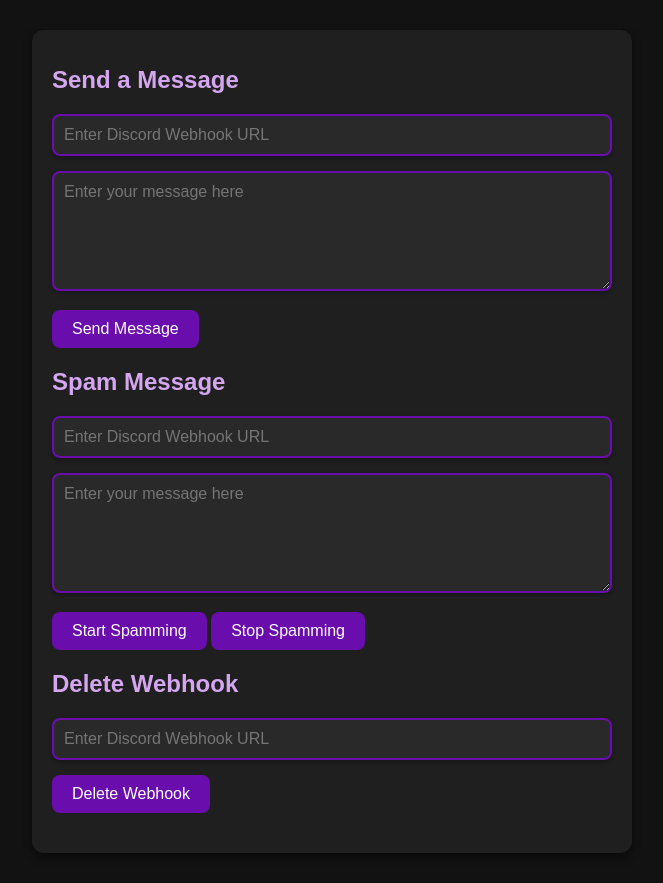
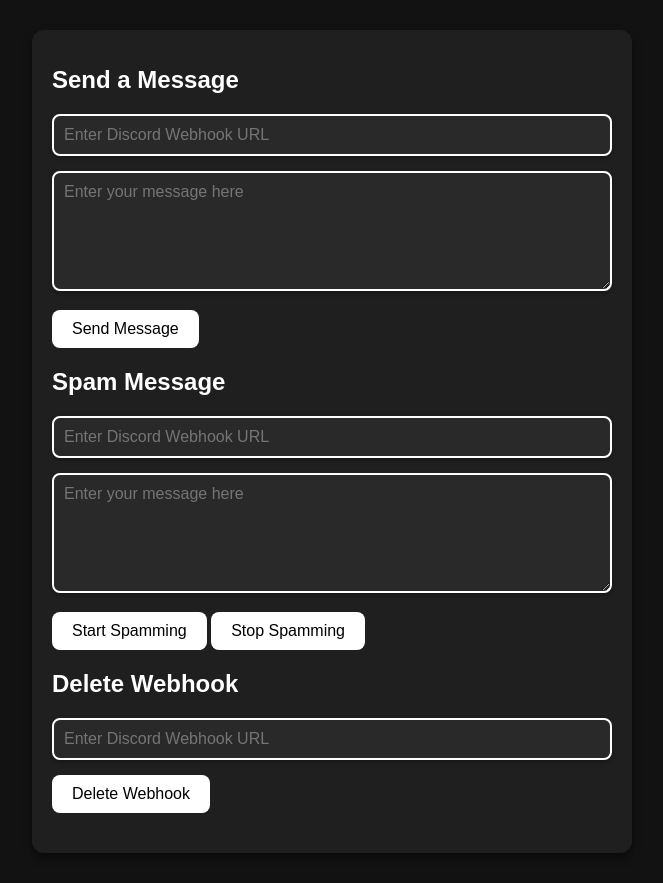
Before and after one commit to mashiwal/whtools, a plain HTML site: page index.html in a window 1280 px wide. Shown: the whole page, without its empty margins (308-971 px from the left). Drawn offline with Linux system fonts and the light colour scheme.

Commit message:
Update index.html

```diff
--- a/index.html
+++ b/index.html
@@ -24,14 +24,14 @@
             h1 {
                 font-size: 24px;
                 margin-bottom: 20px;
-                color: #d5a6f0;
+                color: #ffffff;
             }
             input,
             textarea {
                 width: 100%;
                 padding: 10px;
                 margin-bottom: 15px;
-                border: 2px solid #6a0dad;
+                border: 2px solid #ffffff;
                 border-radius: 8px;
                 background-color: #292929;
                 color: #e1e1e1;
@@ -47,15 +47,15 @@
             button {
                 padding: 10px 20px;
                 font-size: 16px;
-                color: #fff;
-                background-color: #6a0dad;
+                color: #000000;
+                background-color: #ffffff;
                 border: none;
                 border-radius: 8px;
                 cursor: pointer;
                 transition: background-color 0.3s;
             }
             button:hover {
-                background-color: #8a2be2;
+                background-color: #ff0000;
             }
             p {
                 margin-top: 20px;
```
